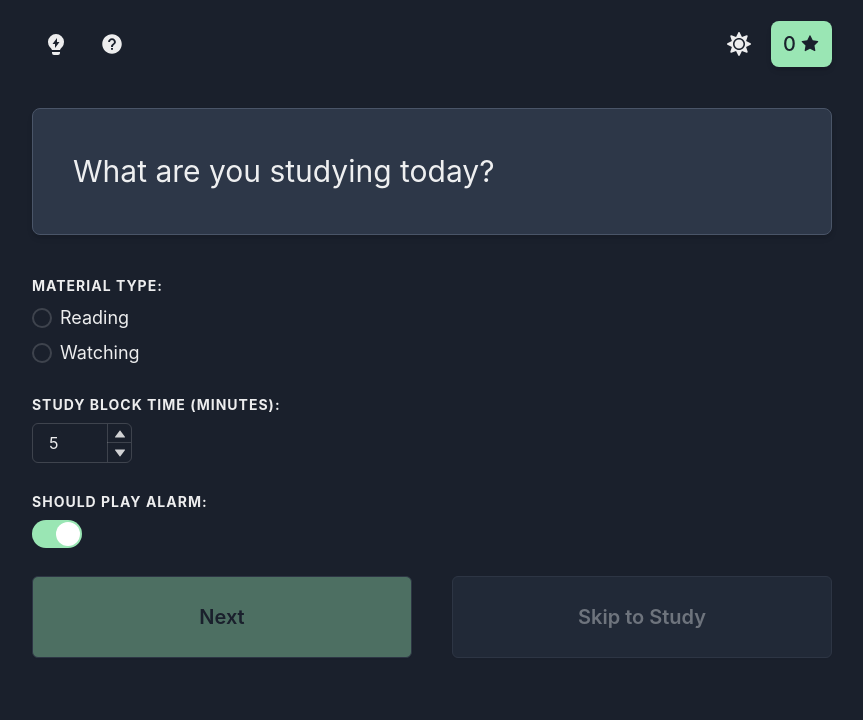
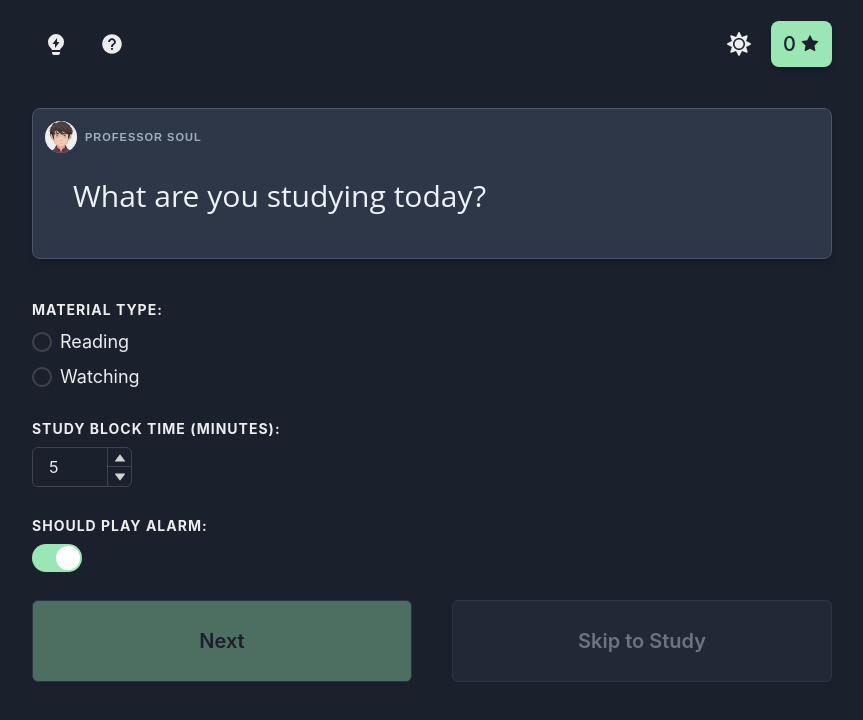
Before and after one commit to Philosocode/workflows, a React (Create React App) app: page /consume/1 in a window 1280 px wide. Shown: the top 720 px of the page, without its empty margins (208-1071 px from the left). Built offline with nearby package versions, Linux system fonts and the light colour scheme; what react-mde, showdown would draw is missing.

Commit message:
Add avatars

```diff
--- /dev/null
+++ b/src/avatars/data/soul.avatar.ts
@@ -0,0 +1,25 @@
+import { IAvatarConfig } from "avatars/shared/avatar.type";
+
+import soulImage from "../assets/soul.png";
+
+export const soul: IAvatarConfig = {
+  bg: {
+    light: "gray.50",
+    dark: "gray.700",
+  },
+  borderColor: {
+    light: "gray.300",
+    dark: "gray.600",
+  },
+  textColor: {
+    light: "gray.800",
+    dark: "gray.100",
+  },
+  titleColor: {
+    light: "gray.500",
+    dark: "gray.400",
+  },
+  name: "Professor Soul",
+  imageSrc: soulImage,
+  fontFamily: "Open Sans, Helvetica, sans-serif",
+};
--- a/src/form/components/form-label.component.tsx
+++ b/src/form/components/form-label.component.tsx
@@ -1,14 +1,9 @@
 import { FormLabel as FormLabelChakra, FormLabelProps } from "@chakra-ui/react";
+import { theme } from "shared/styles/theme";
 
 interface IProps extends FormLabelProps {}
 export function FormLabel(props: IProps) {
   return (
-    <FormLabelChakra
-      textTransform="uppercase"
-      letterSpacing="1px"
-      fontSize="sm"
-      fontWeight="bold"
-      {...props}
-    />
+    <FormLabelChakra {...theme.typography.condensed} fontSize="sm" {...props} />
   );
 }
--- a/src/message/components/message.component.tsx
+++ b/src/message/components/message.component.tsx
@@ -1,13 +1,28 @@
-import { Box, Fade, useColorModeValue } from "@chakra-ui/react";
+import { Avatar, Box, Fade, useColorModeValue, HStack } from "@chakra-ui/react";
+
+import { soul } from "avatars/data/soul.avatar";
+import { IAvatarConfig } from "avatars/shared/avatar.type";
 
 import { theme } from "shared/styles/theme";
 export interface IProps {
   children: React.ReactNode;
+
+  avatar?: IAvatarConfig;
 }
 export function Message(props: IProps) {
+  const avatar = props.avatar ?? soul;
+
   const styles = {
-    background: useColorModeValue("gray.100", "gray.700"),
-    borderColor: useColorModeValue("gray.300", "gray.600"),
+    bg: useColorModeValue(avatar.bg.light, avatar.bg.dark),
+    borderColor: useColorModeValue(
+      avatar.borderColor.light,
+      avatar.borderColor.dark,
+    ),
+    titleColor: useColorModeValue(
+      avatar.titleColor.light,
+      avatar.titleColor.dark,
+    ),
+    textColor: useColorModeValue(avatar.textColor.light, avatar.textColor.dark),
   };
 
   return (
@@ -15,14 +30,30 @@ export function Message(props: IProps) {
       <Box
         border="1px solid"
         borderColor={styles.borderColor}
-        background={styles.background}
+        bg={styles.bg}
         mb={theme.spacing.nextButtonMarginTop}
         maxW="full"
         rounded="lg"
         shadow="md"
         p={{ base: 5, md: 10 }}
+        pt={{ base: 12, md: 16 }}
+        position="relative"
         fontSize={{ base: "xl", sm: "2xl", md: "3xl" }}
+        fontFamily={avatar.fontFamily ?? "sans-serif"}
+        textColor={styles.textColor}
       >
+        <HStack className="header" position="absolute" top={3} left={3}>
+          <Avatar size="sm" src={avatar.imageSrc} />
+          <Box
+            {...theme.typography.condensed}
+            fontSize={{ base: 8, md: 11 }}
+            fontFamily="sans-serif"
+            textColor={styles.titleColor}
+          >
+            {avatar.name}
+          </Box>
+        </HStack>
+
         {props.children}
       </Box>
     </Fade>
--- a/src/shared/styles/theme.ts
+++ b/src/shared/styles/theme.ts
@@ -1,4 +1,6 @@
-export const theme = {
+import { ThemeOverride } from "@chakra-ui/react";
+
+export const theme: ThemeOverride = {
   animations: {
     transition: (property: string) => `${property} 300ms ease-in-out`,
   },
@@ -6,4 +8,11 @@ export const theme = {
     messageBoxSpacing: { base: 5, md: 7 },
     nextButtonMarginTop: 10,
   },
+  typography: {
+    condensed: {
+      textTransform: "uppercase",
+      letterSpacing: "1px",
+      fontWeight: "bold",
+    },
+  },
 };
```
Also changed, not shown: src/avatars/data/quackers.avatar.ts (added, +25 -0 lines), src/avatars/shared/avatar.type.ts (added, +16 -0 lines), src/avatars/assets/quackers.png (added), src/avatars/assets/soul.png (added).
